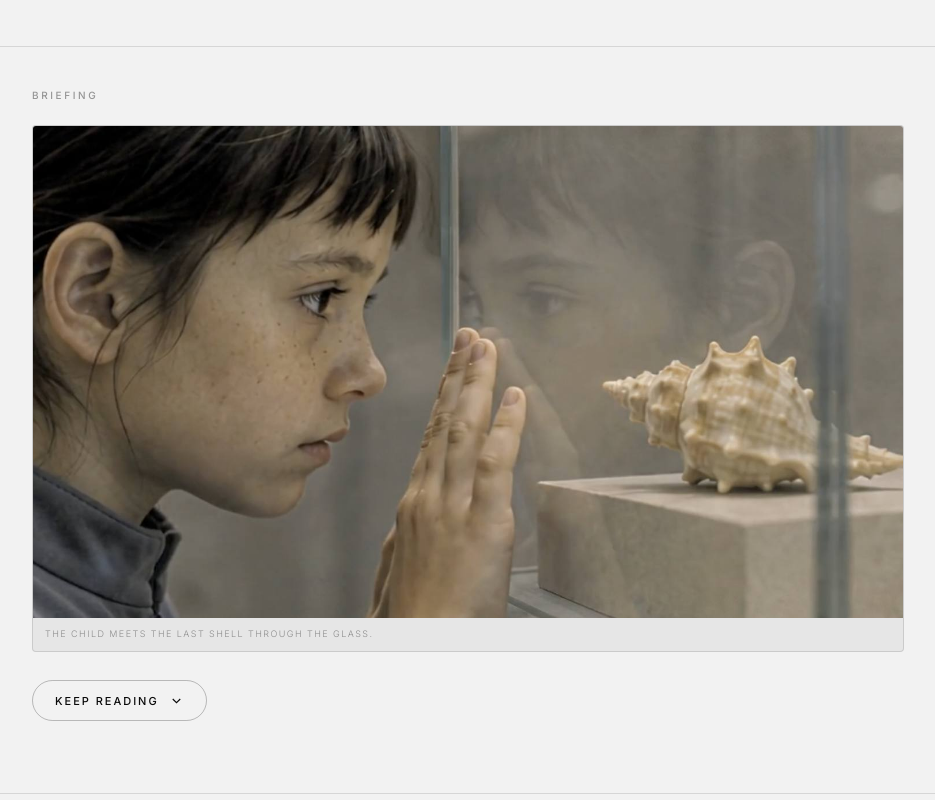
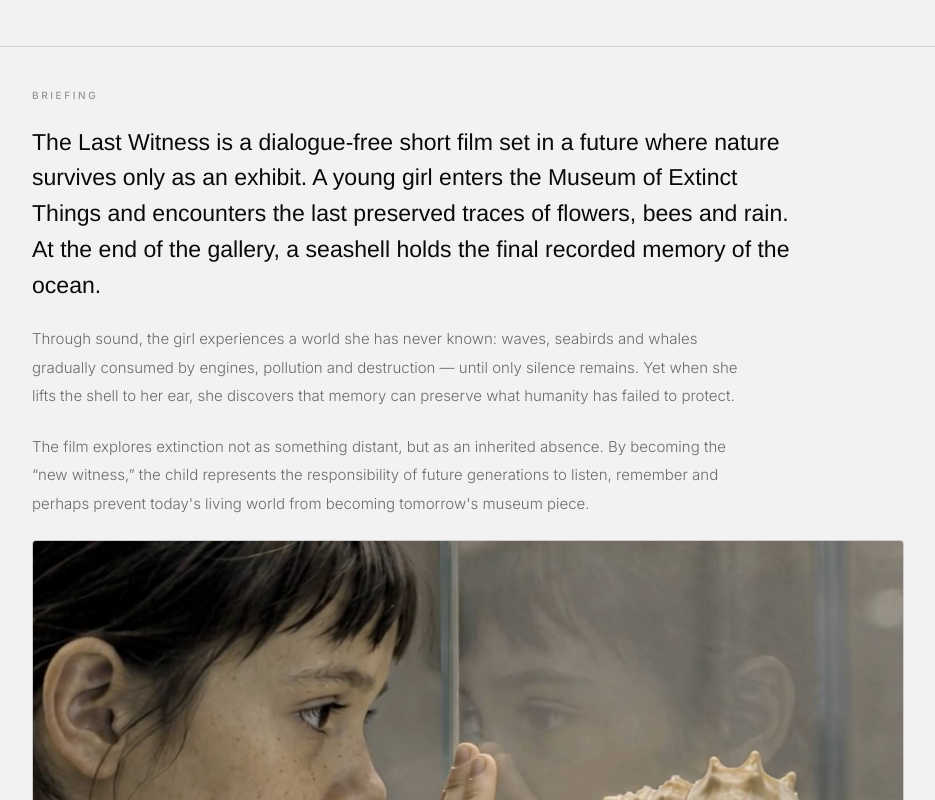
Before and after one commit to aneecoco-lgtm/digital-twilight, a React (Vite) app: page /work/ai-storytelling in a window 1280 px wide. Shown: the part 1400-2200 px from the top of the page, without its empty margins (32-967 px from the left). Built offline with nearby package versions, Linux system fonts and the light colour scheme.

Commit message:
AI Storytelling: add full The Last Witness synopsis to Briefing

```diff
--- a/src/pages/AiStorytelling.css
+++ b/src/pages/AiStorytelling.css
@@ -223,6 +223,14 @@
   color: var(--ink);
   margin: 0;
   max-width: 760px;
+}
+.ais-brief-intro {
+  font-family: var(--sans);
+  font-size: 15px;
+  line-height: 1.9;
+  color: var(--ink-dim);
+  margin: 22px 0 0;
+  max-width: 720px;
 }
 /* grid-rows 0fr → 1fr gives a smooth height auto-transition */
 .ais-brief-more {
--- a/src/pages/AiStorytelling.jsx
+++ b/src/pages/AiStorytelling.jsx
@@ -216,6 +216,25 @@ export default function AiStorytelling() {
       <section className="ais-brief">
         <span className="ais-label">Briefing</span>
 
+        <p className="ais-brief-lead">
+          The Last Witness is a dialogue-free short film set in a future where nature
+          survives only as an exhibit. A young girl enters the Museum of Extinct Things
+          and encounters the last preserved traces of flowers, bees and rain. At the end
+          of the gallery, a seashell holds the final recorded memory of the ocean.
+        </p>
+        <p className="ais-brief-intro">
+          Through sound, the girl experiences a world she has never known: waves, seabirds
+          and whales gradually consumed by engines, pollution and destruction — until only
+          silence remains. Yet when she lifts the shell to her ear, she discovers that
+          memory can preserve what humanity has failed to protect.
+        </p>
+        <p className="ais-brief-intro">
+          The film explores extinction not as something distant, but as an inherited
+          absence. By becoming the “new witness,” the child represents the responsibility
+          of future generations to listen, remember and perhaps prevent today's living
+          world from becoming tomorrow's museum piece.
+        </p>
+
         {/* Visible teaser frame */}
         <figure className="ais-lw-full">
           <img src="/images/last-witness/glass.jpg" alt="The child meets the last shell through the glass" loading="lazy" />
```
